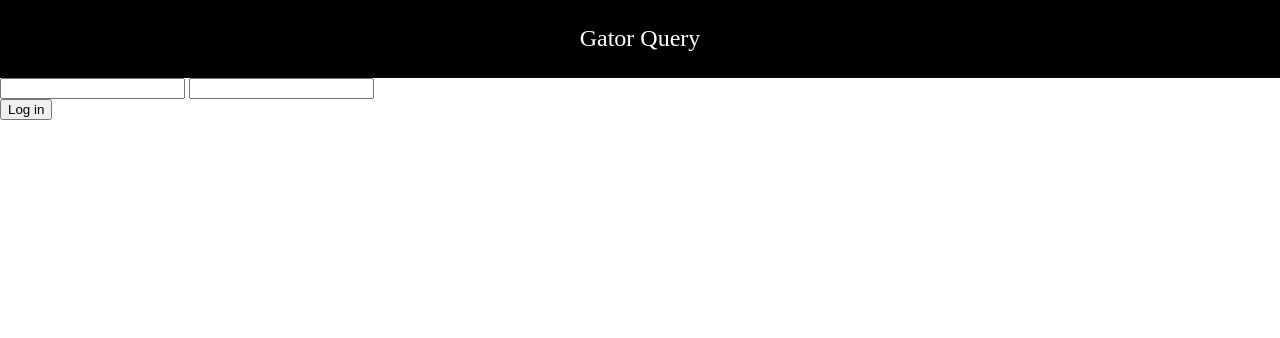
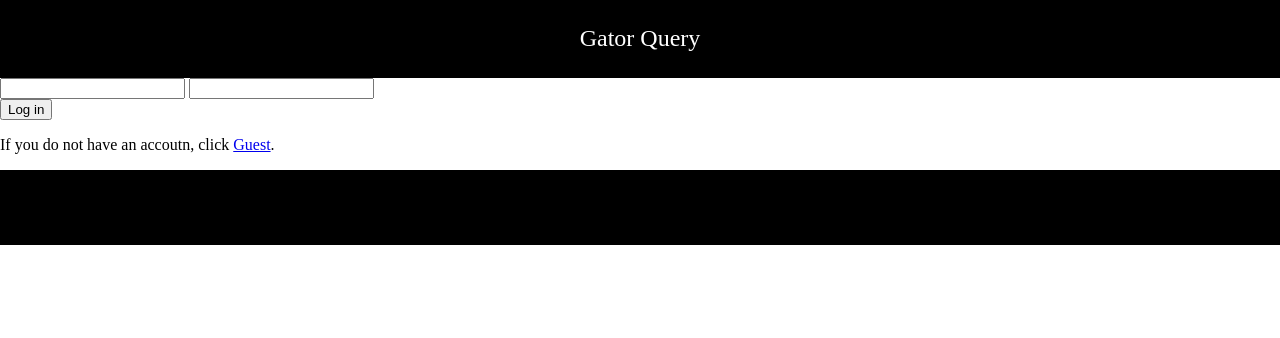
Before and after one commit to GatorEducator/gatorquery, a Flask app: template templates/login.html in a window 1280 px wide. Shown: the top 338 px of the page. Run offline with Flask 2, Linux system fonts and the light colour scheme; the template is opened without the code that fills it, so the values that code supplies are empty.

Commit message:
Adding option for guests

```diff
--- a/templates/login.html
+++ b/templates/login.html
@@ -16,3 +16,11 @@
             <br>
             <input type="submit" value="Log in">
         </form>
+        <p>If you do not have an accoutn, click <a href="#" >Guest</a>.</p>
+          </div>
+        </main>
+      </body>
+      <footer>
+      <p id="footer-size"></p>
+    </footer>
+  </html>
```
